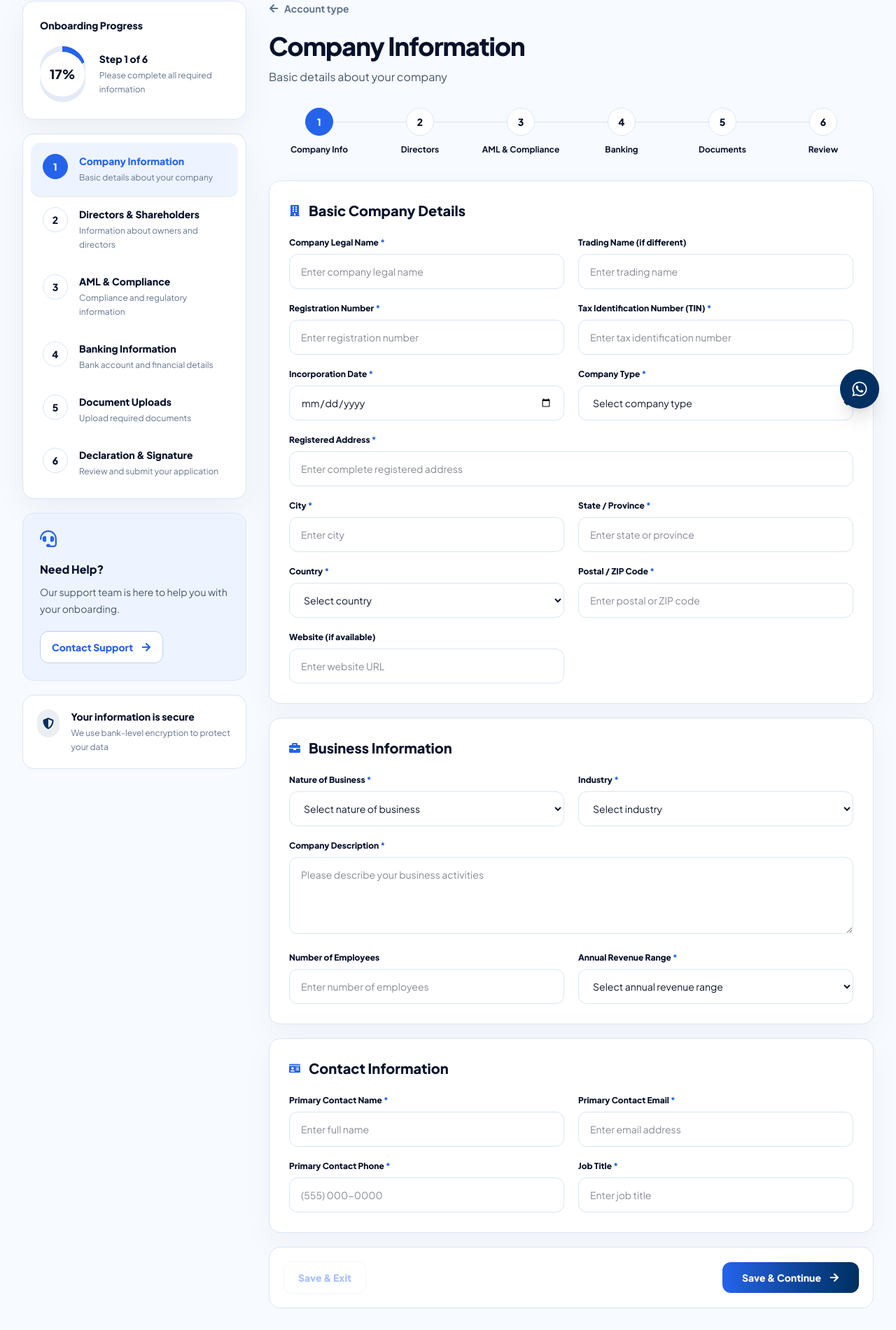
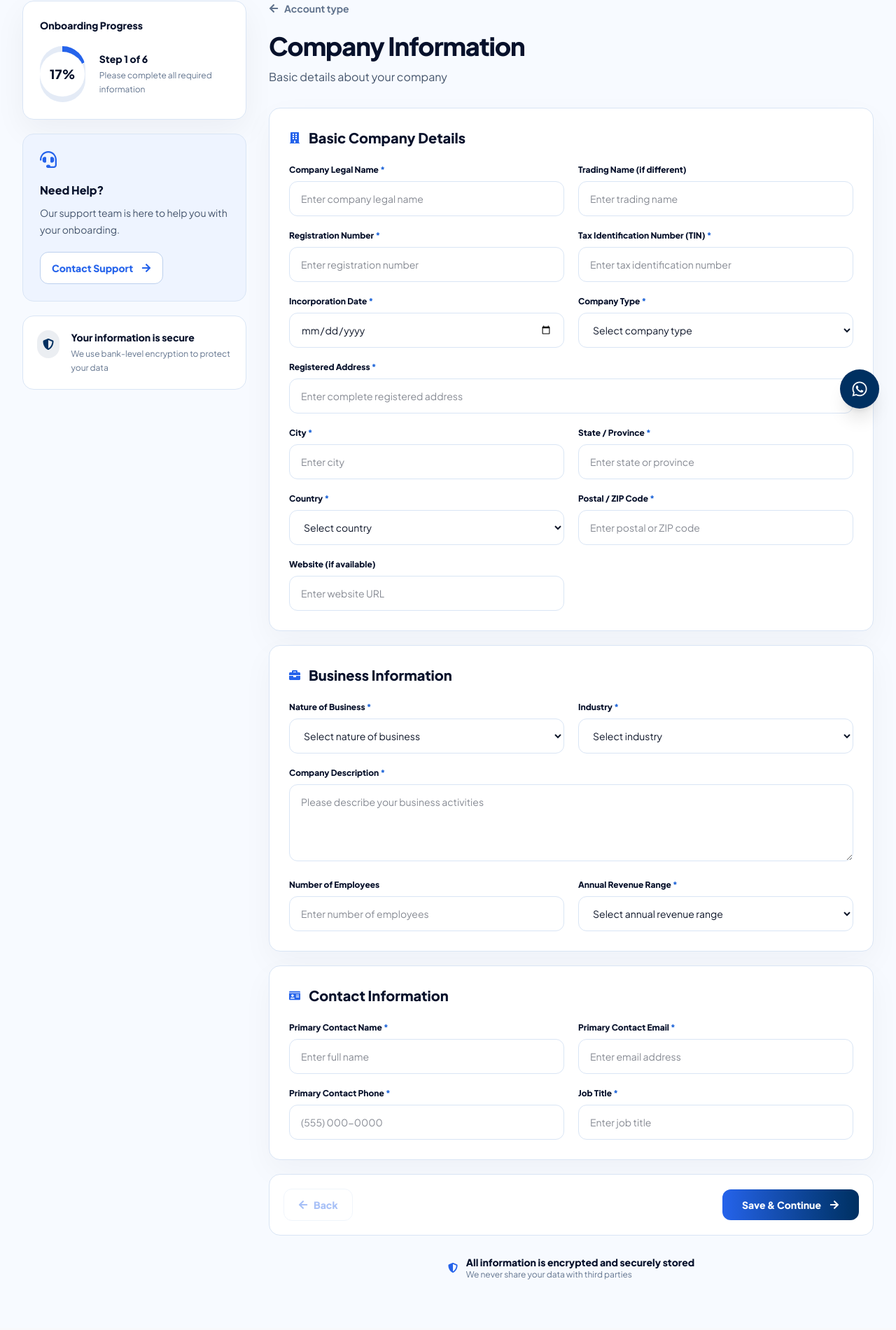
Before and after one commit to enakoweb88-sys/test, a React (Vite) app: page /register/1 in a window 1280 px wide. Shown: the part 192-2093 px from the top of the page at 70% size. Built offline with nearby package versions, Linux system fonts and the light colour scheme.

Commit message:
feat(kyc): enforce linear step progression by removing step navigation lists

```diff
--- a/src/pages/ClientKycForm.tsx
+++ b/src/pages/ClientKycForm.tsx
@@ -1,4 +1,4 @@
-import { useEffect, useMemo, useState } from 'react';
+import { useEffect, useState } from 'react';
 import { Link, useParams } from 'react-router-dom';
 import { AnimatePresence, motion } from 'framer-motion';
 import { useForm } from 'react-hook-form';
@@ -597,14 +597,6 @@
     setUploads(prev => ({ ...prev, [name]: { name: file.name, file } }));
   };
 
-  const completedSteps = useMemo(() => config.steps.map((item, index) => ({
-    title: item.title,
-    short: item.short,
-    description: item.description,
-    icon: item.icon,
-    active: index === stepIndex,
-    done: index < stepIndex,
-  })), [config.steps, stepIndex]);
 
   if (submitted) {
     return (
@@ -642,24 +634,7 @@
             </div>
           </div>
 
-          <div className="rounded-2xl bg-white border border-[#d9e5f5] p-3 shadow-[0_16px_45px_rgba(15,23,42,0.05)]">
-            {completedSteps.map((item, index) => (
-              <button
-                type="button"
-                key={item.title}
-                onClick={() => setStepIndex(index)}
-                className={`w-full flex items-start gap-4 rounded-xl p-4 text-left transition-all ${item.active ? 'bg-[#eef4ff] shadow-sm' : 'hover:bg-[#f6f9ff]'}`}
-              >
-                <span className={`h-9 w-9 rounded-full flex items-center justify-center text-sm font-extrabold shrink-0 border ${item.active ? 'bg-[#2563eb] text-white border-[#2563eb]' : item.done ? 'bg-[#003061] text-white border-[#003061]' : 'bg-white text-[#07112b] border-[#d9e5f5]'}`}>
-                  {item.done ? <FaCheck className="text-xs" /> : index + 1}
-                </span>
-                <span>
-                  <span className={`block text-sm font-extrabold ${item.active ? 'text-[#2563eb]' : 'text-[#07112b]'}`}>{item.title}</span>
-                  <span className="block text-xs text-slate-500 leading-5 mt-1">{item.description}</span>
-                </span>
-              </button>
-            ))}
-          </div>
+
 
           <div className="rounded-2xl bg-[#eef4ff] border border-[#d9e5f5] p-6">
             <FaHeadset className="text-2xl text-[#2563eb] mb-5" />
@@ -690,21 +665,7 @@
             <p className="text-slate-600">{step.description}</p>
           </div>
 
-          <div className="hidden md:grid grid-cols-6 items-start gap-0 mb-9">
-            {completedSteps.map((item, index) => (
-              <div key={item.title} className="relative flex flex-col items-center text-center">
-                {index < completedSteps.length - 1 && <div className="absolute top-5 left-1/2 w-full h-px bg-[#d9e5f5]" />}
-                <button
-                  type="button"
-                  onClick={() => setStepIndex(index)}
-                  className={`relative z-10 h-10 w-10 rounded-full border flex items-center justify-center text-sm font-extrabold ${item.active ? 'bg-[#2563eb] text-white border-[#2563eb]' : item.done ? 'bg-[#003061] text-white border-[#003061]' : 'bg-white text-[#07112b] border-[#d9e5f5]'}`}
-                >
-                  {item.done ? <FaCheck className="text-xs" /> : index + 1}
-                </button>
-                <div className="text-xs font-bold text-[#07112b] mt-3">{item.short}</div>
-              </div>
-            ))}
-          </div>
+
 
           <AnimatePresence mode="wait">
             <motion.div
@@ -777,9 +738,9 @@
               type="button"
               onClick={() => setStepIndex(index => Math.max(0, index - 1))}
               disabled={stepIndex === 0}
-              className="px-5 py-3 rounded-xl border border-[#d9e5f5] text-sm font-extrabold text-[#2563eb] disabled:opacity-40 disabled:cursor-not-allowed"
+              className="inline-flex items-center gap-2 px-5 py-3 rounded-xl border border-[#d9e5f5] text-sm font-extrabold text-[#2563eb] disabled:opacity-40 disabled:cursor-not-allowed"
             >
-              Save & Exit
+              <FaArrowLeft /> Back
             </button>
             {stepIndex === config.steps.length - 1 ? (
               <button type="button" onClick={submit} disabled={loading} className="inline-flex justify-center items-center gap-3 px-7 py-3 rounded-xl bg-gradient-to-r from-[#2563eb] to-[#003061] text-white text-sm font-extrabold disabled:opacity-70">
```
